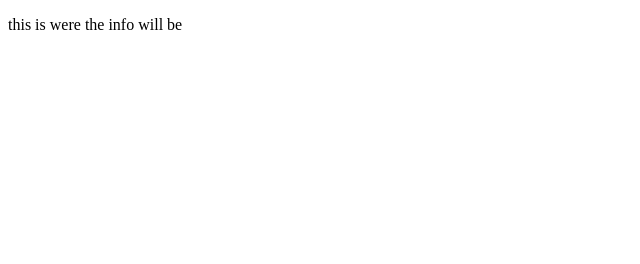
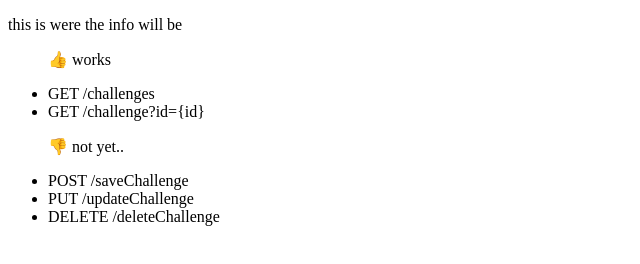
Before and after one commit to EHB-MCT/web2-groupproject-backend-team-cas, a website: page public/info.html in a window 1280 px wide. Shown: the whole page, without its empty margins (0-640 px from the left). Drawn offline with Linux system fonts and the light colour scheme.

Commit message:
updated info.html

```diff
--- a/public/info.html
+++ b/public/info.html
@@ -8,5 +8,14 @@
 </head>
 <body>
     <p>this is were the info will be</p>
+    <ul>
+        <p>👍 works</p>
+        <li>GET /challenges</li>
+        <li>GET /challenge?id={id}</li>
+        <p>👎 not yet..</p>
+        <li>POST /saveChallenge</li>
+        <li>PUT /updateChallenge</li>
+        <li>DELETE /deleteChallenge</li>
+    </ul>
 </body>
 </html>
```
